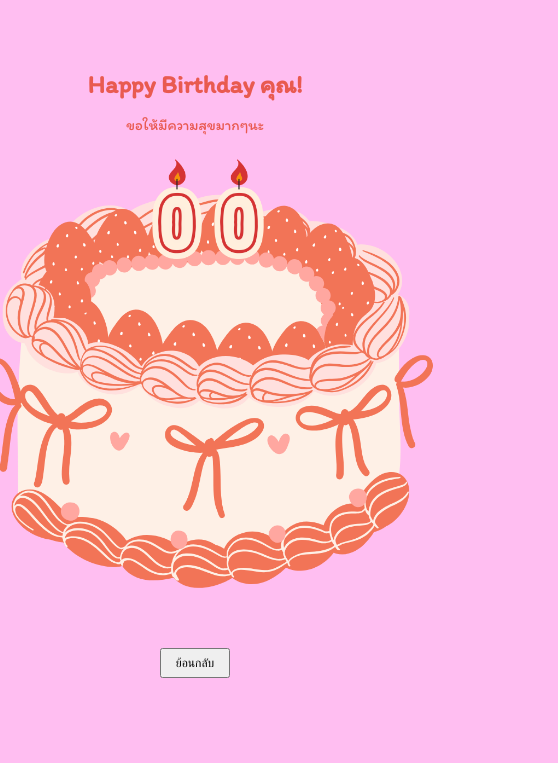
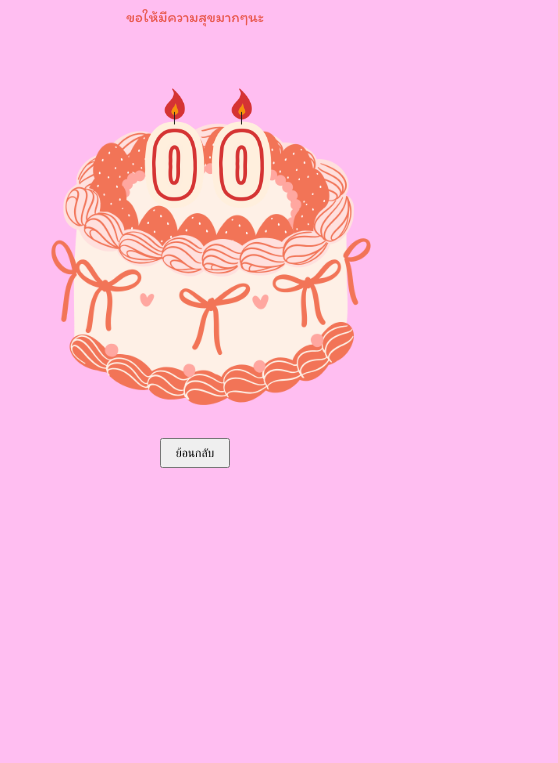
Before and after one commit to phattharalada/HBDProject, a plain HTML site: page birthday.html in a window 390 px wide. Shown: the part 81-844 px from the top of the page, 558 px wide, since content can reach past the window. Drawn offline with Linux system fonts and the light colour scheme.

Commit message:
commit 5/5/25

```diff
--- a/style.css
+++ b/style.css
@@ -3,43 +3,37 @@ body {
   font-weight: 400;
   font-style: normal;
   text-align: center;
-  margin-top: 50px;
   background: #ffbef1;
 }
-
-
 input {
   padding: 8px;
   margin: 5px;
 }
-
 button {
   padding: 10px 20px;
 }
-
 button:hover {
   background: #e95a50;
 }
 .candle {
   width: auto;
-  height: 120px;
+  height: 130px;
   position: absolute; /* จัดตำแหน่งแบบอิสระ */
   top: -50px; /* ปรับตำแหน่งให้อยู่เหนือเค้ก */
   z-index: 10;
 }
 .candle.left {
-  left: 15%;
+  left: 38%;
 }
 .candle.right {
-  right: 15%;
+  right: 38%;
 }
 .cake-container {
   position: relative; /* ทำให้ลูกภาพ (เทียน) อ้างอิงตำแหน่งจากเค้ก */
-  width: 400px; /* กำหนดขนาดของเค้ก */
   margin: 0 auto; /* จัดให้อยู่ตรงกลาง */
 }
-.cake-container img {
-  display: block;
+.cake {
+  width: 500px; /* ขนาดเค้ก */
 }
 
 .container {
@@ -51,7 +45,6 @@ button:hover {
   border-radius: 20px;
   box-shadow: 0 8px 16px rgba(0, 0, 0, 0.15);
 }
-
 h1 {
   color: #e95a50;
   font-size: 40px;
@@ -66,40 +59,106 @@ p {
 }
 
 /* สำหรับ Tablet */
-@media (max-width: 1366px) {
+@media (max-width: 768px) {
   body {
-    margin-top: 300px;
     font-size: 14px;
+  }
+
+  .cake-container {
+    position: relative;
+    margin: 0 auto;
+    margin-top: 5%;
+  }
+
+  .cake {
+    width: 450px;
+    margin-left: -7%;
+  }
+
+  .candle {
+    height: 120px; /* ลดขนาดเทียน */
+    top: -45px; /* ปรับตำแหน่งเทียน */
+  }
+
+  .candle.left {
+    left: 13%; /* ปรับตำแหน่งเทียนซ้าย */
+  }
+
+  .candle.right {
+    right: 13%; /* ปรับตำแหน่งเทียนขวา */
+  }
+
+  button {
+    padding: 8px 16px; /* ลดขนาดปุ่ม */
+    font-size: 15px;
+  }
+
+  input {
+    padding: 6px;
+    font-size: 14px;
+  }
+  .container {
+    background: #fff0fb;
+    padding: 30px;
+    max-width: 450px;
+    margin: auto;
+    margin-top: 25%;
+    border-radius: 20px;
+    box-shadow: 0 8px 16px rgba(0, 0, 0, 0.15);
+  }
+  h1 {
+    color: #e95a50;
+    font-size: 45px;
+  }
+  h1.input {
+    color: #e95a50;
+    font-size: 30px;
+  }
+  p {
+    color: #e95a50;
+    font-size: 20px;
+  }
+}
+
+/* สำหรับ Mobile */
+@media (max-width: 576px) {
+  body {
+    font-size: 13px;
   }
 
   .cake-container {
     position: relative;
     width: 400px;
     margin: 0 auto;
+    margin-top: 10%;
+  }
+
+  .cake {
+    width: 500px;
+    margin-left: -12%;
   }
 
   .candle {
-    height: 180px; /* ลดขนาดเทียน */
-    top: -60px; /* ปรับตำแหน่งเทียน */
+    height: 120px;
+    top: -35px;
   }
 
   .candle.left {
-    left: -2%; /* ปรับตำแหน่งเทียนซ้าย */
+    left: 15%;
   }
 
   .candle.right {
-    right: -2%; /* ปรับตำแหน่งเทียนขวา */
+    right: 15%;
   }
 
   button {
-    margin-top: 30px;
-    padding: 8px 16px; /* ลดขนาดปุ่ม */
-    font-size: 25px;
+    padding: 6px 14px;
+    font-size: 12px;
   }
 
   input {
-    padding: 6px;
-    font-size: 14px;
+    padding: 12px;
+    font-size: 12px;
   }
   .container {
     background: #fff0fb;
@@ -112,73 +171,11 @@ p {
   }
   h1 {
     color: #e95a50;
-    font-size: 60px;
+    font-size: 35px;
   }
   h1.input {
     color: #e95a50;
     font-size: 30px;
-  }
-  p {
-    color: #e95a50;
-    font-size: 35px;
-  }
-  .cake {
-    width: 700px;
-    margin-left: -150px;
-  }
-}
-
-/* สำหรับ Mobile */
-@media (max-width: 768px) {
-  body {
-    margin-top: 150px;
-    font-size: 13px;
-  }
-
-  .cake-container {
-    position: relative;
-    width: 400px;
-    margin: 0 auto;
-  }
-
-  .candle {
-    height: 100px;
-    top: -35px;
-  }
-
-  .candle.left {
-    left: 20%;
-  }
-
-  .candle.right {
-    right: 20%;
-  }
-
-  button {
-    padding: 6px 14px;
-    font-size: 12px;
-  }
-
-  input {
-    padding: 5px;
-    font-size: 12px;
-  }
-  .container {
-    background: #fff0fb;
-    padding: 30px;
-    max-width: 250px;
-    margin: auto;
-    margin-top: 50%;
-    border-radius: 20px;
-    box-shadow: 0 8px 16px rgba(0, 0, 0, 0.15);
-  }
-  h1 {
-    color: #e95a50;
-    font-size: 25px;
-  }
-  h1.input {
-    color: #e95a50;
-    font-size: 20px;
   }
   p {
     color: #e95a50;
```
Also changed, not shown: index.html (+1 -1 lines).
